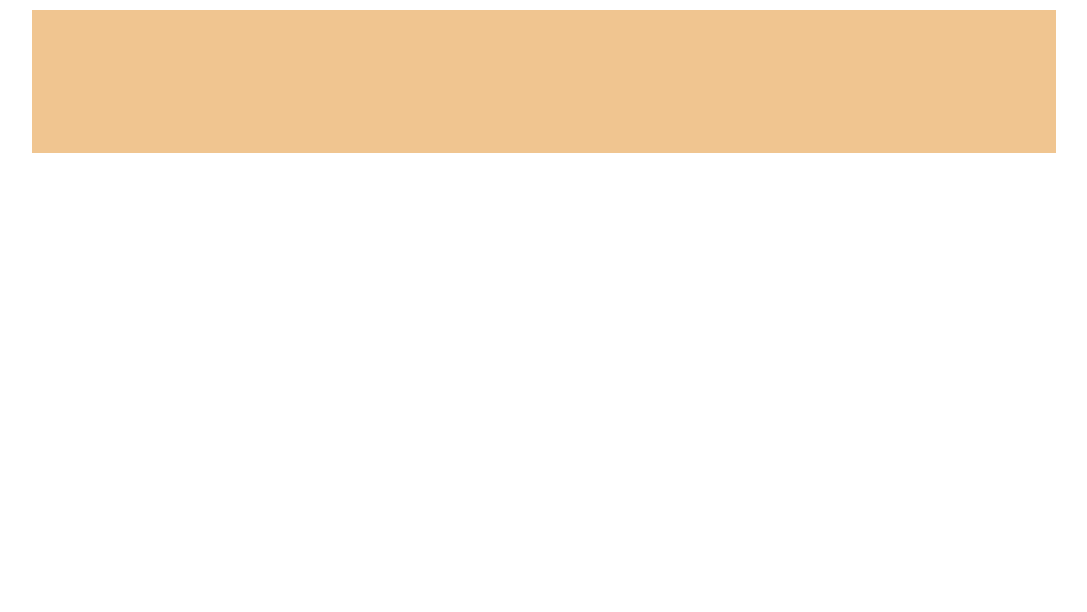
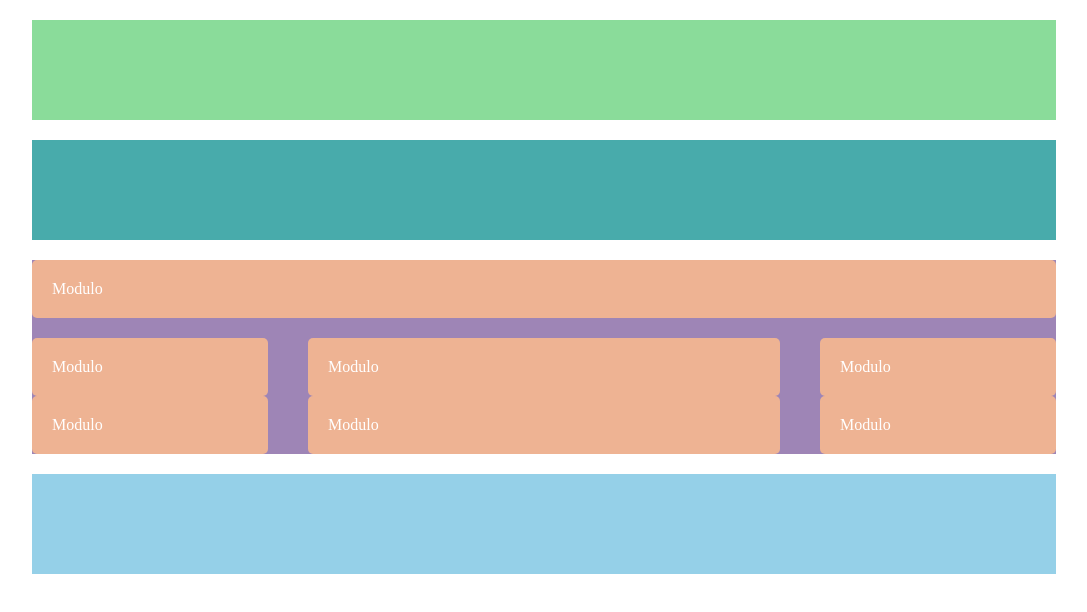
Before and after one commit to AsiaDeMartino/htmlcss-struttura-wp, a plain HTML site: page index.html in a window 1280 px wide. Shown: the whole page, without its empty margins (96-1183 px from the left). Drawn offline with Linux system fonts and the light colour scheme.

Commit message:
correzione finale

```diff
--- a/index.html
+++ b/index.html
@@ -7,22 +7,45 @@
     <title>Layout</title>
     <link rel="stylesheet" href="style.css">
 </head>
-<body>
+<body class="">
     <div class="container">
-        <header></header>
+        <header>
+            <div class="container"></div>
+        </header>
 
         <main>
-            <div class="section1"></div>
-            <div class="section2">
-                <div class="section2_header"></div>
-                <div class="col1"></div>
-                <div class="col2"></div>
-                <div class="col3"></div>
-            </div>
+            <section id="section1">
+                <div class="container"></div>
+            </section>
+
+            <section id="section2">
+                <div class="container">
+                    <div class="riga header">
+                        <div class="col-100">
+                            <div class="modulo">Modulo</div>
+                        </div>
+                    </div>
+                    <div class="riga">
+                        <div class="col-25">
+                            <div class="modulo">Modulo</div>
+                            <div class="modulo">Modulo</div>
+                        </div>
+                        <div class="col-50">
+                            <div class="modulo">Modulo</div>
+                            <div class="modulo">Modulo</div>
+                        </div>
+                        <div class="col-25">
+                            <div class="modulo">Modulo</div>
+                            <div class="modulo">Modulo</div>
+                        </div>
+                    </div>
+                </div>
+            </section>
         </main>
 
-
-        <footer></footer>
+        <footer>
+            <div class="container"></div>
+        </footer>
     </div>
 </body>
 </html>
--- a/style.css
+++ b/style.css
@@ -9,11 +9,103 @@ img{
 }
 
 header{
-    height: 143px;
-    background-color: #f0c590;
+    height: 100px;
+    background-color: #8adc9a;
+    margin-top: 20px;
 }
 
 .container{
-    width: 80%;
-    margin: 10px auto;
+    max-width: 1024px;
+    min-height: 100px;
+    margin: 0 auto;
 }
+
+#section1{
+    background-color: rgb(72, 171, 171);
+    margin-top: 20px;
+}
+
+#section2{
+    background-color: rgb(158, 133, 182);
+    margin-top: 20px;
+    margin-bottom: 20px;
+}
+
+footer .container{
+    background-color: rgb(149, 208, 232);
+}
+
+.riga [class^="col-"]{
+    float: left;
+    padding: 0 20px;
+}
+
+.riga [class^="col-"]:first-child{
+    padding-left: 0;
+}
+
+.riga [class^="col-"]:last-child{
+    padding-right: 0;
+}
+
+.header{
+    padding-bottom: 20px;
+}
+
+.col-25{
+    width: 25%;
+}
+
+.col-50{
+    width: 50%;
+}
+
+.col-100{
+    width: 100%;
+}
+
+.riga::after{
+    content: "";
+    display: block;
+    clear: both;
+}
+
+.modulo{
+    padding: 20px;
+    background-color: rgb(238, 179, 147);
+    border-radius: 5px;
+    color: white;
+}
+
+
+/* debug */
+
+.debug header .container{
+    background-color: rgb(160, 68, 247,0.2);
+}
+
+.debug section {
+    border:1px solid;
+    padding: 20px 10px;
+}
+
+.debug footer .container {
+    background-color:rgb(105, 178, 206);
+}
+
+.debug #section1 .container{
+    background-color: rgb(93, 133, 176);
+    min-height: 250px;
+}
+.debug #section2 .container{
+    background-color: rgb(175, 165, 238,);
+}
+
+.debug .riga{
+    border: 4px double red;
+    padding: 20px;
+    background-color: rgb(189, 159, 218);
+}
+.debug .riga [class^="col-"] {
+    border:2px solid blue;
+}
```
